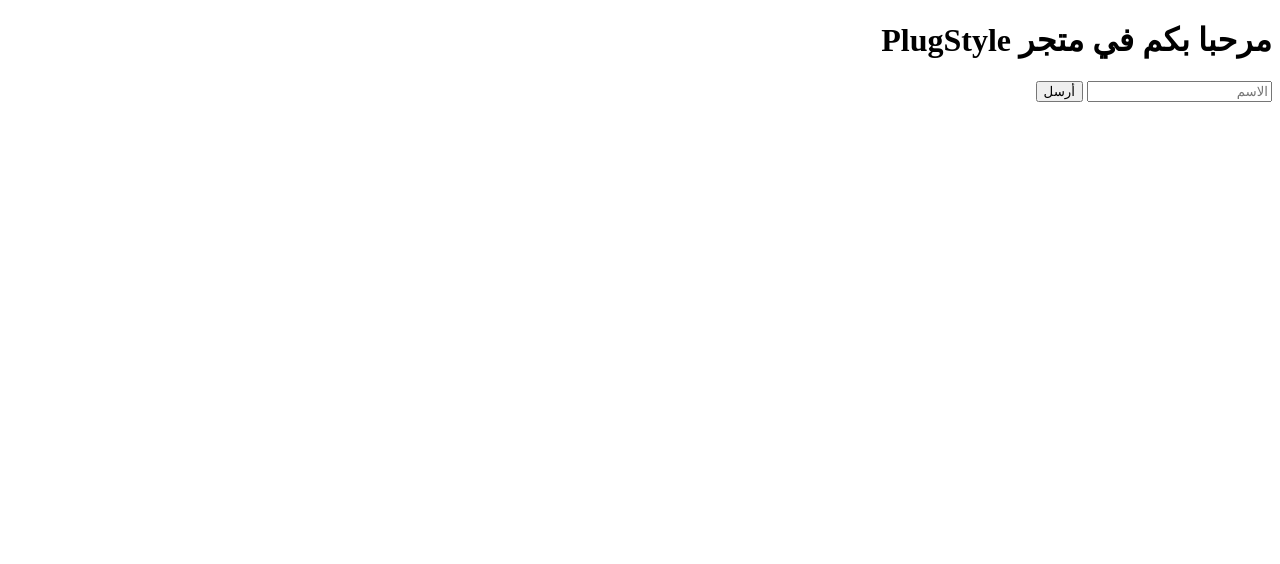
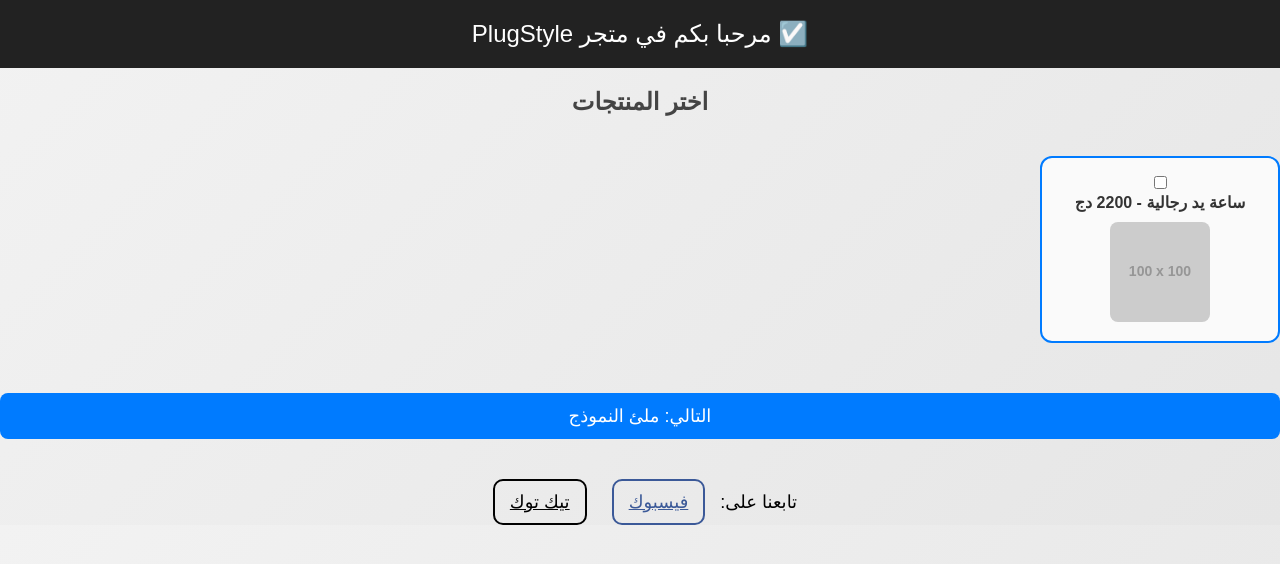
Before and after one commit to alinouara/alinouara, a plain HTML site: page index.html in a window 1280 px wide. Drawn offline with Linux system fonts and the light colour scheme; placeholder pictures from the web are drawn by us.

Commit message:
Add files via upload

```diff
--- a/index.html
+++ b/index.html
@@ -5,14 +5,188 @@
   <meta charset="UTF-8">
   <meta name="viewport" content="width=device-width, initial-scale=1.0">
   <title>متجر PlugStyle</title>
+  <link rel="icon" href="favicon.png" type="image/png">
+  <style>
+    body {
+      font-family: 'Arial', sans-serif;
+      margin: 0;
+      padding: 0;
+      background: linear-gradient(135deg, #f2f2f2, #e6e6e6);
+      direction: rtl;
+    }
+    header {
+      background-color: #222;
+      color: #fff;
+      padding: 20px;
+      text-align: center;
+      font-size: 24px;
+      animation: slideIn 2s ease-in-out;
+    }
+    @keyframes slideIn {
+      0% { transform: translateX(100%); opacity: 0; }
+      100% { transform: translateX(0); opacity: 1; }
+    }
+    form {
+      max-width: 900px;
+      margin: 40px auto;
+      background-color: #fff;
+      padding: 30px;
+      border-radius: 15px;
+      box-shadow: 0 10px 25px rgba(0, 0, 0, 0.1);
+    }
+    h2 {
+      margin-top: 20px;
+      color: #444;
+    }
+    label {
+      display: block;
+      margin-top: 15px;
+      color: #333;
+      font-weight: bold;
+    }
+    input[type="text"],
+    input[type="tel"] {
+      width: 100%;
+      padding: 10px;
+      margin-top: 5px;
+      border: 1px solid #ccc;
+      border-radius: 8px;
+      box-sizing: border-box;
+    }
+    .products {
+      margin-top: 25px;
+      display: grid;
+      grid-template-columns: repeat(auto-fill, minmax(200px, 1fr));
+      gap: 20px;
+    }
+    .product-item {
+      border: 2px solid #007bff;
+      border-radius: 12px;
+      background-color: #fafafa;
+      padding: 15px;
+      text-align: center;
+      transition: transform 0.3s, box-shadow 0.3s;
+      cursor: pointer;
+    }
+    .product-item:hover {
+      transform: scale(1.03);
+      box-shadow: 0 4px 20px rgba(0,0,0,0.1);
+    }
+    .product-item img {
+      width: 100px;
+      height: 100px;
+      object-fit: cover;
+      border-radius: 8px;
+      margin-top: 10px;
+    }
+    .hidden-section {
+      display: none;
+    }
+    .payment-methods {
+      margin-top: 25px;
+    }
+    .payment-methods label {
+      font-weight: normal;
+    }
+    .payment-methods a {
+      color: #007bff;
+      text-decoration: none;
+    }
+    .payment-methods a:hover {
+      text-decoration: underline;
+    }
+    button {
+      background-color: #007bff;
+      color: white;
+      padding: 12px;
+      border: none;
+      border-radius: 8px;
+      width: 100%;
+      margin-top: 30px;
+      font-size: 18px;
+      cursor: pointer;
+      transition: background-color 0.3s ease;
+    }
+    button:hover {
+      background-color: #0056b3;
+    }
+    .social-links {
+      text-align: center;
+      margin-top: 40px;
+      font-size: 18px;
+    }
+    .social-links a {
+      margin: 0 10px;
+      padding: 10px 15px;
+      border-radius: 10px;
+      border: 2px solid #ccc;
+      display: inline-block;
+      transition: background-color 0.3s, transform 0.2s;
+    }
+    .social-links a:hover {
+      background-color: #f0f0f0;
+      transform: scale(1.05);
+    }
+    .social-links a[href*="facebook"] {
+      color: #3b5998;
+      border-color: #3b5998;
+    }
+    .social-links a[href*="tiktok"] {
+      color: #010101;
+      border-color: #010101;
+    }
+  </style>
+  <script>
+    function showForm() {
+      document.getElementById('customer-form').classList.remove('hidden-section');
+      document.getElementById('product-section').scrollIntoView({ behavior: 'smooth' });
+    }
+  </script>
 </head>
 <body>
-  <h1>مرحبا بكم في متجر PlugStyle</h1>
-  <form action="https://formsubmit.co/plugstyle17@gmail.com" method="POST">
+  <header>☑️ مرحبا بكم في متجر PlugStyle</header>
+
+  <div id="product-section">
+    <h2 style="text-align:center">اختر المنتجات</h2>
+    <div class="products">
+      <label class="product-item">
+        <input type="checkbox" name="products" value="ساعة يد رجالية - 2200 دج">
+        <div>ساعة يد رجالية - 2200 دج</div>
+        <img src="https://via.placeholder.com/100" alt="ساعة يد">
+      </label>
+    </div>
+    <div style="text-align:center; margin-top: 20px;">
+      <button onclick="showForm()">التالي: ملئ النموذج</button>
+    </div>
+  </div>
+
+  <form id="customer-form" class="hidden-section" action="https://formsubmit.co/plugstyle17@gmail.com" method="POST">
     <input type="hidden" name="_captcha" value="false">
-    <input type="hidden" name="_next" value="thankyou.html">
-    <input type="text" name="first_name" placeholder="الاسم" required>
-    <input type="submit" value="أرسل">
+    <input type="hidden" name="_next" value="thanks.html">
+
+    <h2>معلومات الزبون</h2>
+    <label>الاسم:</label>
+    <input type="text" name="first_name" required>
+    <label>اللقب:</label>
+    <input type="text" name="last_name" required>
+    <label>المدينة:</label>
+    <input type="text" name="city" required>
+    <label>الولاية:</label>
+    <input type="text" name="state" required>
+    <label>رقم الهاتف:</label>
+    <input type="tel" name="phone" required>
+
+    <h2 class="payment-methods">اختر طريقة الدفع أو التواصل</h2>
+    <label><input type="radio" name="payment" value="بريدي موب" required> الدفع عبر بريدي موب</label>
+    <label><input type="radio" name="payment" value="انستغرام"> تواصل عبر <a href="https://www.instagram.com/plug_style17" target="_blank">Instagram</a></label>
+
+    <button type="submit">تأكيد الطلب</button>
   </form>
+
+  <div class="social-links">
+    تابعنا على:
+    <a href="https://www.facebook.com/plug.style17?locale=ar_AR" target="_blank">فيسبوك</a>
+    <a href="https://www.tiktok.com/@lor6j?is_from_webapp=1&sender_device=pc" target="_blank">تيك توك</a>
+  </div>
 </body>
 </html>
```
Also changed, not shown: thanks.html (added, +38 -0 lines).
